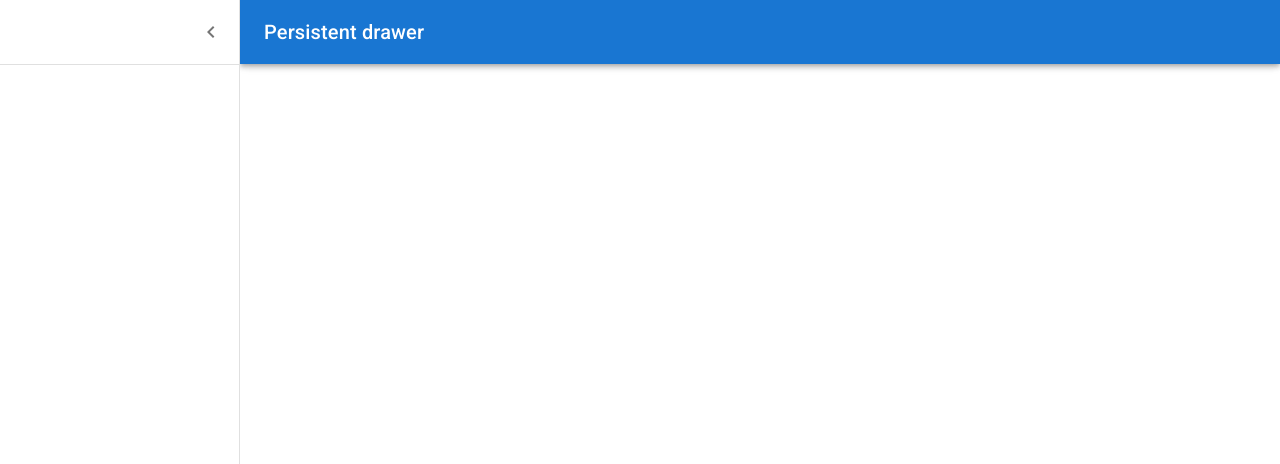
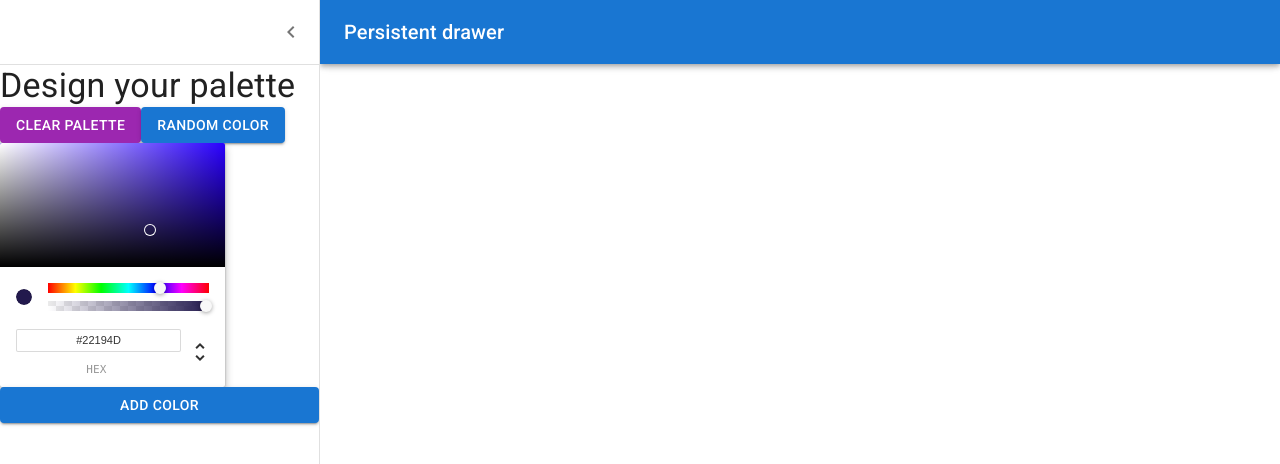
Before and after one commit to Dobes9/udemy-react-the-color-app, a React (Create React App) app: page /palette/new in a window 1280 px wide. Both pictures are taken after a click on the button "open drawer". Shown: the top 464 px of the page. Built offline with nearby package versions, Linux system fonts and the light colour scheme.

Commit message:
add ChromePicker and Buttons to drawer

```diff
--- a/src/NewPaletteForm.js
+++ b/src/NewPaletteForm.js
@@ -11,8 +11,11 @@
 import IconButton from "@mui/material/IconButton";
 import MenuIcon from "@mui/icons-material/Menu";
 import ChevronLeftIcon from "@mui/icons-material/ChevronLeft";
+import { ChromePicker } from "react-color";
+import { Button } from "@mui/material";
 
-const drawerWidth = 240;
+
+const drawerWidth = 320;
 
 const Main = styled("main", { shouldForwardProp: (prop) => prop !== "open" })(
   ({ theme, open }) => ({
@@ -108,6 +111,19 @@
           </IconButton>
         </DrawerHeader>
         <Divider />
+        <Typography variant="h4">Design your palette</Typography>
+        <div>
+          <Button variant="contained" color="secondary">
+            Clear Palette
+          </Button>
+          <Button variant="contained" color="primary">
+            Random Color
+          </Button>
+        </div>
+        <ChromePicker />
+        <Button variant="contained" color="primary">
+          add color
+        </Button>
       </Drawer>
       <Main open={open}>
         <DrawerHeader />
```
